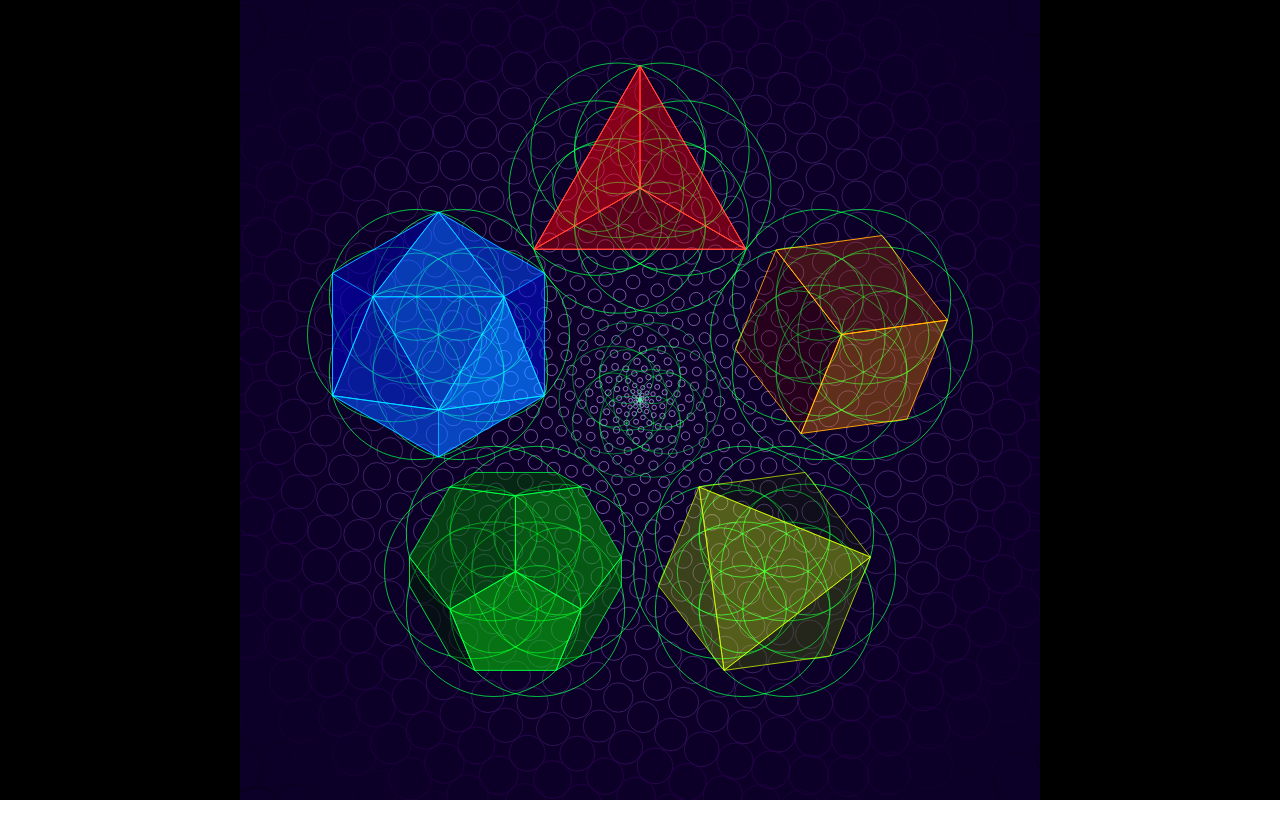
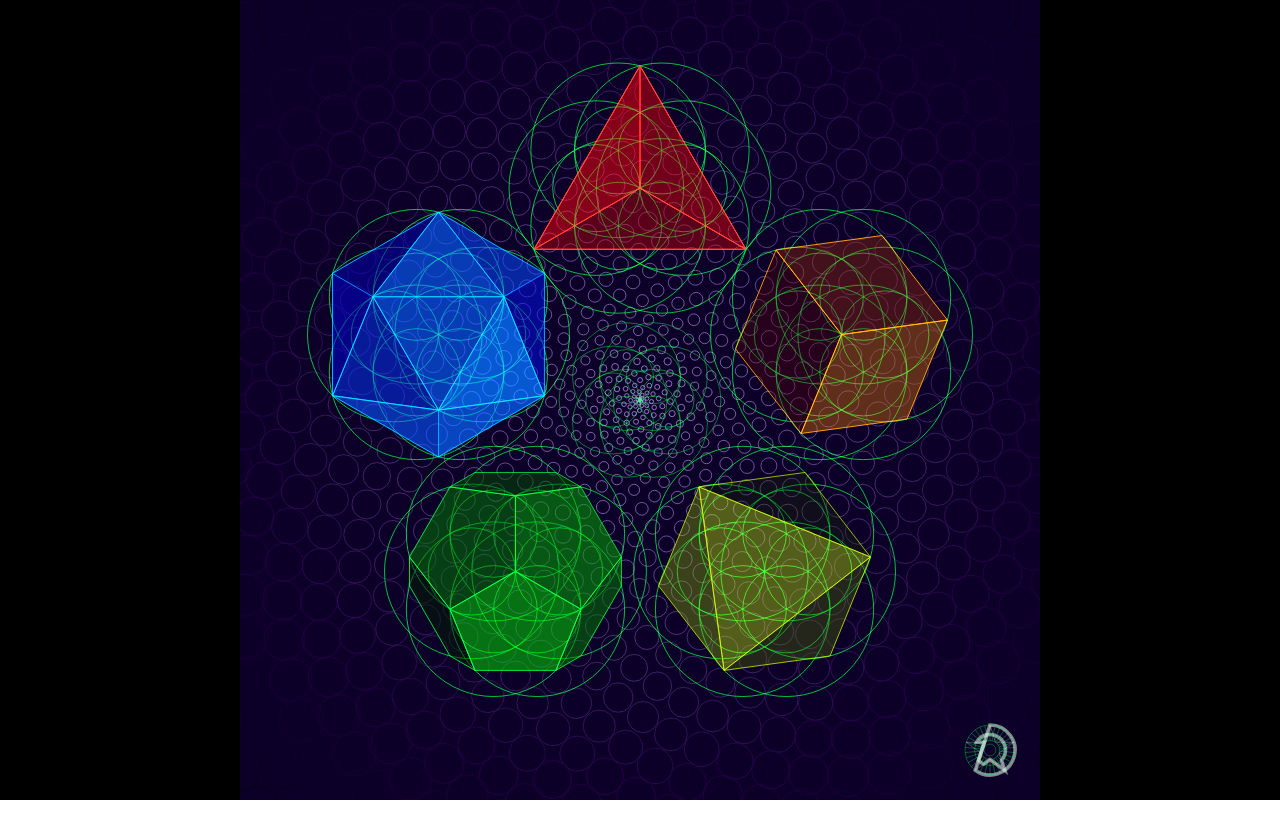
Before and after one commit to dopplerreflect/starts-with-a, a SvelteKit app: page /sprout-of-life in a window 1280 px wide. Shown: the top 838 px of the page. Built offline with nearby package versions, Linux system fonts and the light colour scheme.

Commit message:
use DopplerSVG

```diff
--- a/src/routes/sprout-of-life/+page.svelte
+++ b/src/routes/sprout-of-life/+page.svelte
@@ -2,12 +2,13 @@
 
 <script lang="ts">
 	import Background from '$lib/components/Background.svelte';
+	import DrLogo from '$lib/components/DRLogo.svelte';
+	import DopplerSvg from '$lib/components/DopplerSVG.svelte';
 	import {
 		anglesArray,
 		arrayMap,
 		circleIntersections,
 		circleLineIntersections,
-		polygonPath,
 		radialPoint,
 		radialPointString,
 		viewBox,
@@ -16,9 +17,6 @@
 		phylotaxicPoints
 	} from '$lib/geometry';
 	import { pathFromDSL } from '$lib/path-parser';
-	import { useSaveFile } from '$lib/save-svg';
-	import { useZoomableViewbox } from '$lib/use-zoomable-viewbox';
-	import { onMount } from 'svelte/internal';
 
 	const size = 2 ** 10;
 	const r = size / 7;
@@ -56,19 +54,9 @@
 	radii.sort((a, b) => b - a);
 
 	const parse = pathFromDSL(angles, radii);
-
-	let svg: SVGSVGElement;
-	onMount(() => {
-		const unMountSave = useSaveFile(svg);
-		const unmountZoom = useZoomableViewbox(svg);
-		return () => {
-			unMountSave();
-			unmountZoom();
-		};
-	});
 </script>
 
-<svg bind:this={svg} id="sprout-of-life" viewBox={viewBox(size)}>
+<DopplerSvg id="sprout-of-life" viewBox={viewBox(size)}>
 	<defs>
 		<style>
 			#guide {
@@ -220,4 +208,9 @@
 			</g>
 		{/each}
 	</g>
-</svg>
+
+	<DrLogo
+		size={size / 16}
+		transform={`translate(${size / 2 - size / 16} ${size / 2 - size / 16})`}
+	/>
+</DopplerSvg>
```
